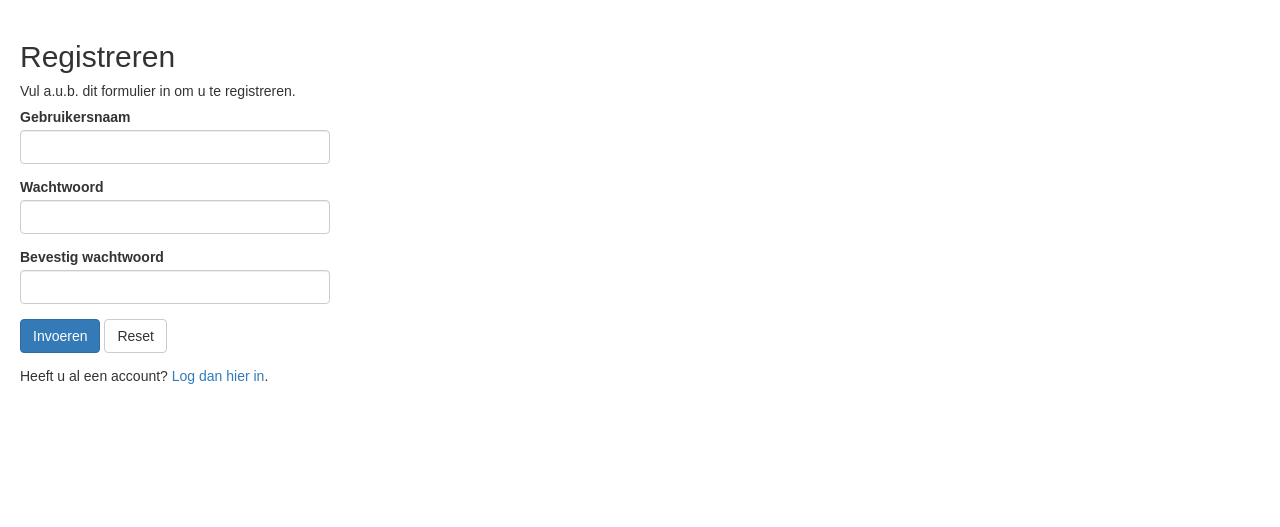
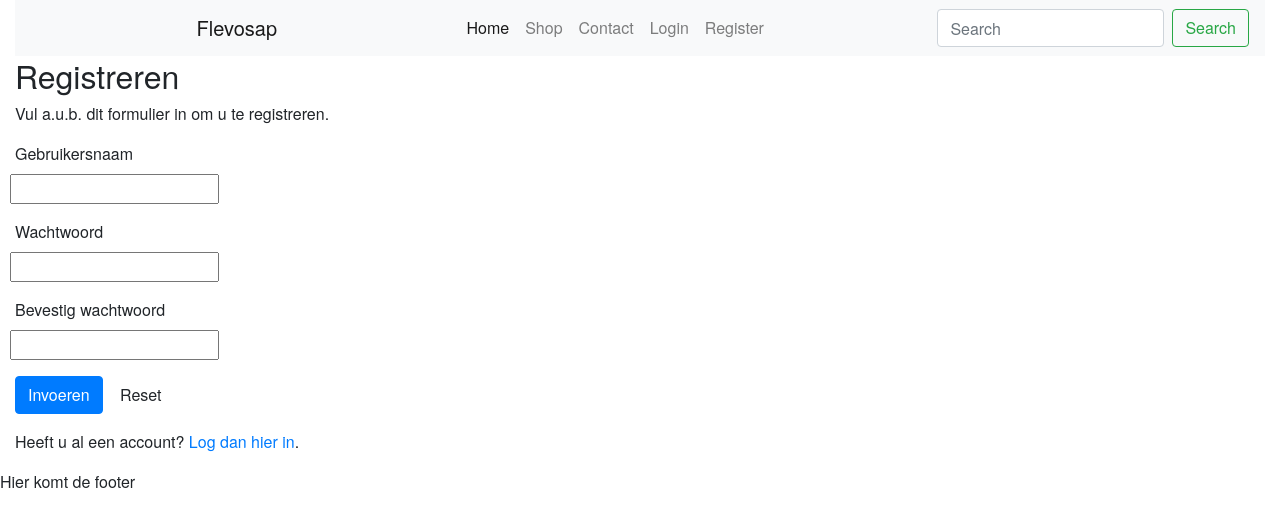
Before and after one commit to Mkirez/Flevosap, a PHP site: page /register in a window 1280 px wide. Shown: the top 527 px of the page. Run offline with PHP 8.4, Linux system fonts and the light colour scheme.

Commit message:
Fix login/register views + aanmaak Bestellinglijst.view.php met route+ Info contact ingevoerd + kleine nav fix

```diff
--- a/Website/core/routes.php
+++ b/Website/core/routes.php
@@ -28,7 +28,10 @@ $router->define([
         '/register' => [
             'controller' => 'RegisterController',
             'method' => 'index'
-        ]
+        ],
+        '/bestelling' => [
+            'controller' => 'BestellingController',
+            'method' => 'index'
     ],
     'POST' => [
         '/login' => [
@@ -40,4 +43,4 @@ $router->define([
             'method' => 'register'
         ],
     ]
-]);
+]]);
--- a/Website/views/includes/nav.view.php
+++ b/Website/views/includes/nav.view.php
@@ -26,6 +26,9 @@
                     <li class="nav-item">
                         <a class="nav-link" href="/login">Login</a>
                     </li>
+                    <li class="nav-item">
+                        <a class="nav-link" href="/register">Register</a>
+                    </li>
                 </ul>
                 <form class="form-inline my-2 my-lg-0">
                     <input class="form-control mr-sm-2" type="search" placeholder="Search">
--- a/Website/views/register.view.php
+++ b/Website/views/register.view.php
@@ -1,16 +1,16 @@
 <!DOCTYPE html>
 <html lang="en">
-<head>
+<?php $title = "Register" ?>
+<?php include "includes/head.view.php" ?>
+<body>
+<?php include "includes/nav.view.php" ?>
     <meta charset="UTF-8">
     <title>Registreren</title>
-    <link rel="stylesheet" href="https://maxcdn.bootstrapcdn.com/bootstrap/3.3.7/css/bootstrap.css">
-    <style type="text/css">
-        body{ font: 14px sans-serif; }
-        .wrapper{ width: 350px; padding: 20px; }
-    </style>
-</head>
-<body>
-<div class="wrapper">
+    <link rel="stylesheet"
+</body>
+<section class="body">
+    <div class="col-md-6"
+    <div class="wrapper">
     <h2>Registreren</h2>
     <p>Vul a.u.b. dit formulier in om u te registreren.</p>
     <div class="error" style="color: red; font-size: 22px;">
@@ -19,22 +19,24 @@
     <form action="/register" method="post">
         <div class="form-group">
             <label>Gebruikersnaam</label>
-            <input type="text" name="gebruikersnaam" class="form-control" value="<?= isset($_POST["gebruikersnaam"]) ? $_POST["gebruikersnaam"] : ""?>">
+            <input type="text" name="gebruikersnaam" class="form-row" value="<?= isset($_POST["gebruikersnaam"]) ? $_POST["gebruikersnaam"] : ""?>">
         </div>
         <div class="form-group">
             <label>Wachtwoord</label>
-            <input type="password" name="wachtwoord" class="form-control">
+            <input type="password" name="wachtwoord" class="form-row">
         </div>
         <div class="form-group ">
             <label>Bevestig wachtwoord</label>
-            <input type="password" name="bevestig_wachtwoord" class="form-control">
+            <input type="password" name="bevestig_wachtwoord" class="form-row">
         </div>
         <div class="form-group">
             <input type="submit" class="btn btn-primary" value="Invoeren">
             <input type="reset" class="btn btn-default" value="Reset">
         </div>
-        <p>Heeft u al een account? <a href="login.view.php">Log dan hier in</a>.</p>
+        <p>Heeft u al een account? <a href="/login">Log dan hier in</a>.</p>
     </form>
 </div>
+</section>
+<?php include "includes/footer.view.php" ?>
 </body>
 </html>
```
Also changed, not shown: Website/views/Bestellinglijst.view.php (added, +10 -0 lines), Website/views/contact.view.php (+14 -8 lines), Website/views/login.view.php (+4 -4 lines).
